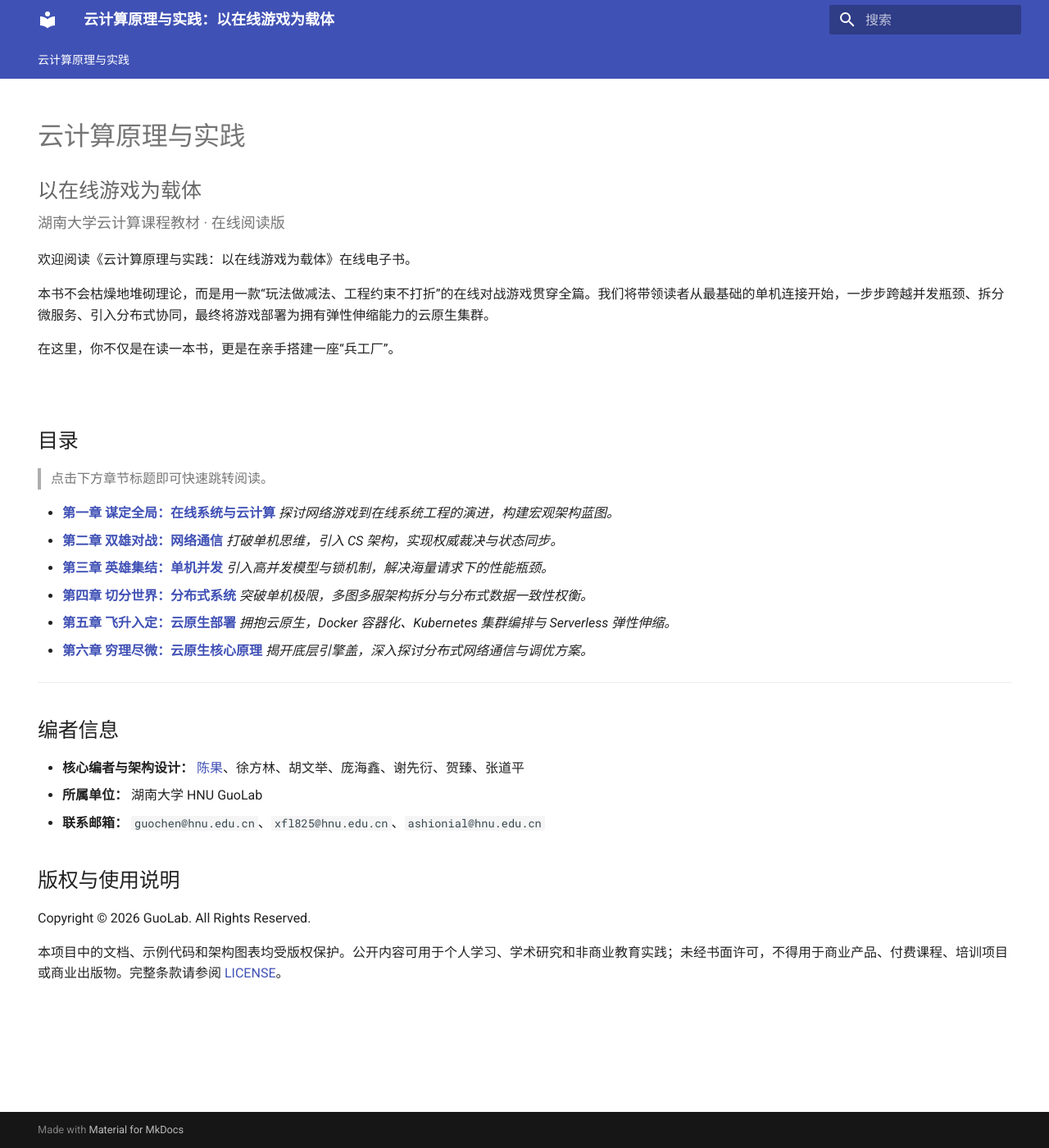
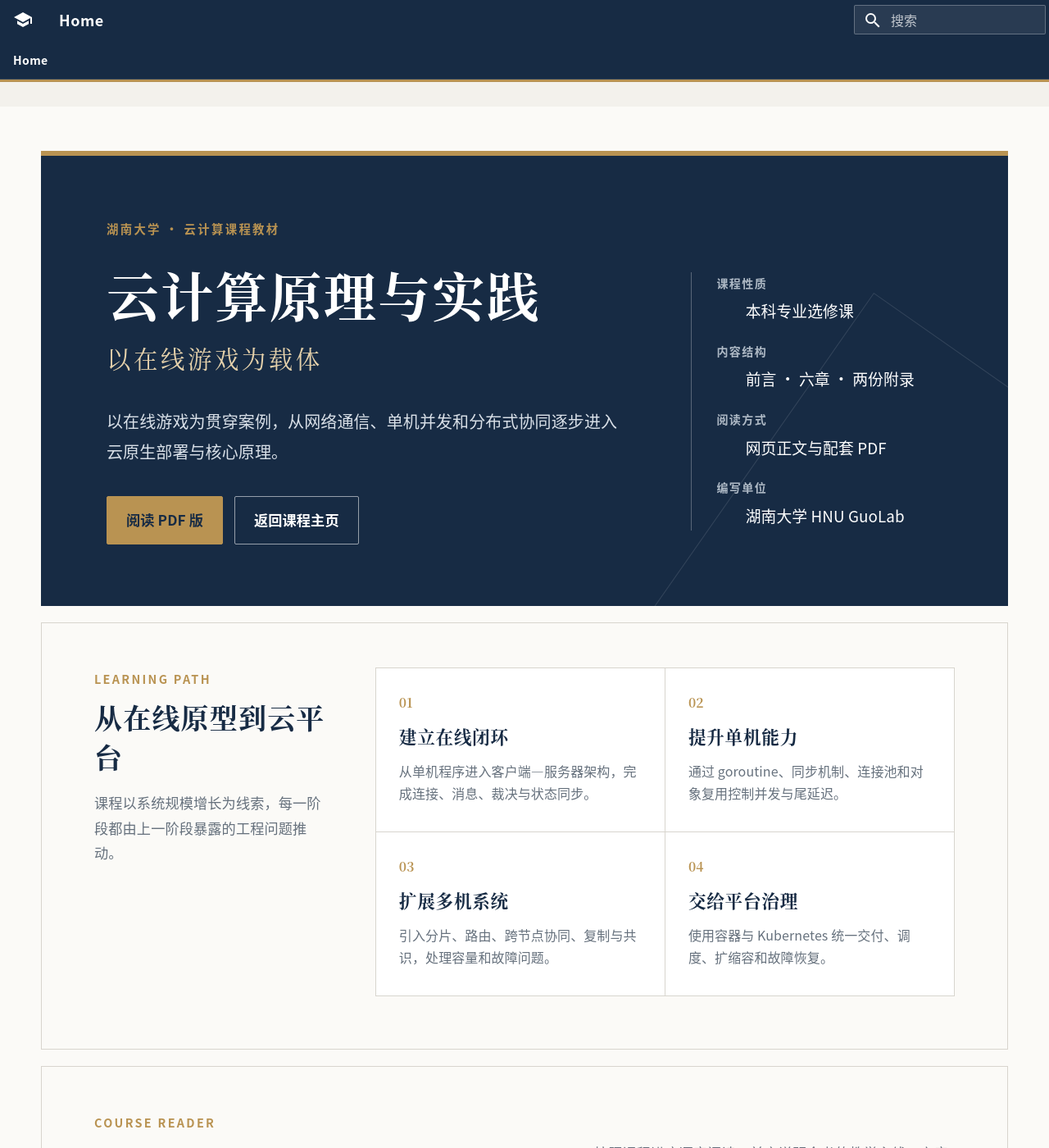
Before and after one commit to HNU-CloudComputing/CloudComputingMarkdown, an MkDocs documentation site: the page built from docs/index.md, in a window 1280 px wide and 1400 px high. Shown: the whole window at 82% size. Built offline with MkDocs 1.6.1 and Material for MkDocs 9.7.7, drawn with Linux system fonts in a browser that asks for light colours; some of the changed text lies outside the part shown.

Commit message:
design: rebuild Markdown homepage as course portal

```diff
--- a/docs/index.md
+++ b/docs/index.md
@@ -1,50 +1,122 @@
 ---
 hide:
-  - navigation # 隐藏左侧目录树，让首页更宽阔
-  - toc        # 隐藏右侧大纲
+  - navigation
+  - toc
 ---
 
-# 云计算原理与实践
+<div class="course-home">
+  <section class="course-home-hero" aria-labelledby="course-home-title">
+    <div class="course-home-kicker">湖南大学 · 云计算课程教材</div>
+    <div class="course-home-hero-grid">
+      <div>
+        <h1 id="course-home-title">云计算原理与实践</h1>
+        <p class="course-home-subtitle">以在线游戏为载体</p>
+        <p class="course-home-lead">以在线游戏为贯穿案例，从网络通信、单机并发和分布式协同逐步进入云原生部署与核心原理。</p>
+        <div class="course-home-actions">
+          <a class="course-home-button course-home-button-primary" href="https://hnu-cloudcomputing.github.io/CloudComputingPDF/">阅读 PDF 版</a>
+          <a class="course-home-button course-home-button-secondary" href="https://hnu-cloudcomputing.github.io/cloudcompute-pages/">返回课程主页</a>
+        </div>
+      </div>
+      <dl class="course-home-meta">
+        <div><dt>课程性质</dt><dd>本科专业选修课</dd></div>
+        <div><dt>内容结构</dt><dd>前言 · 六章 · 两份附录</dd></div>
+        <div><dt>阅读方式</dt><dd>网页正文与配套 PDF</dd></div>
+        <div><dt>编写单位</dt><dd>湖南大学 HNU GuoLab</dd></div>
+      </dl>
+    </div>
+  </section>
 
-<p style="font-size:1.25rem; color:#666; margin-top:-0.75rem; margin-bottom:0.25rem;">以在线游戏为载体</p>
+  <section class="course-home-path" aria-labelledby="course-home-path-title">
+    <header class="course-home-path-heading">
+      <span>LEARNING PATH</span>
+      <h2 id="course-home-path-title">从在线原型到云平台</h2>
+      <p>课程以系统规模增长为线索，每一阶段都由上一阶段暴露的工程问题推动。</p>
+    </header>
+    <div class="course-home-path-grid">
+      <article><span>01</span><h3>建立在线闭环</h3><p>从单机程序进入客户端—服务器架构，完成连接、消息、裁决与状态同步。</p></article>
+      <article><span>02</span><h3>提升单机能力</h3><p>通过 goroutine、同步机制、连接池和对象复用控制并发与尾延迟。</p></article>
+      <article><span>03</span><h3>扩展多机系统</h3><p>引入分片、路由、跨节点协同、复制与共识，处理容量和故障问题。</p></article>
+      <article><span>04</span><h3>交给平台治理</h3><p>使用容器与 Kubernetes 统一交付、调度、扩缩容和故障恢复。</p></article>
+    </div>
+  </section>
 
-<p style="font-size:0.9rem; color:#777; margin-top:0;">湖南大学云计算课程教材 · 在线阅读版</p>
-
-欢迎阅读《云计算原理与实践：以在线游戏为载体》在线电子书。
-
-本书不会枯燥地堆砌理论，而是用一款“玩法做减法、工程约束不打折”的在线对战游戏贯穿全篇。我们将带领读者从最基础的单机连接开始，一步步跨越并发瓶颈、拆分微服务、引入分布式协同，最终将游戏部署为拥有弹性伸缩能力的云原生集群。
-
-在这里，你不仅是在读一本书，更是在亲手搭建一座“兵工厂”。
-
-<br>
-
-## 目录
-
-> 点击下方章节标题即可快速跳转阅读。
-
-* **[第一章 谋定全局：在线系统与云计算](sec1.md)**
-    *探讨网络游戏到在线系统工程的演进，构建宏观架构蓝图。*
-* **[第二章 双雄对战：网络通信](sec2.md)**
-    *打破单机思维，引入 CS 架构，实现权威裁决与状态同步。*
-* **[第三章 英雄集结：单机并发](sec3.md)**
-    *引入高并发模型与锁机制，解决海量请求下的性能瓶颈。*
-* **[第四章 切分世界：分布式系统](sec4.md)**
-    *突破单机极限，多图多服架构拆分与分布式数据一致性权衡。*
-* **[第五章 飞升入定：云原生部署](sec5.md)**
-    *拥抱云原生，Docker 容器化、Kubernetes 集群编排与 Serverless 弹性伸缩。*
-* **[第六章 穷理尽微：云原生核心原理](sec6.md)**
-    *揭开底层引擎盖，深入探讨分布式网络通信与调优方案。*
-
----
-
-## 编者信息
-
-- **核心编者与架构设计：** [陈果](https://grzy.hnu.edu.cn/site/index/chenguo)、徐方林、胡文举、庞海鑫、谢先衍、贺臻、张道平
-- **所属单位：** 湖南大学 HNU GuoLab
-- **联系邮箱：** `guochen@hnu.edu.cn`、`xfl825@hnu.edu.cn`、`ashionial@hnu.edu.cn`
-
-## 版权与使用说明
-
-Copyright © 2026 GuoLab. All Rights Reserved.
-
-本项目中的文档、示例代码和架构图表均受版权保护。公开内容可用于个人学习、学术研究和非商业教育实践；未经书面许可，不得用于商业产品、付费课程、培训项目或商业出版物。完整条款请参阅 [LICENSE](https://github.com/HNU-CloudComputing/CloudComputingMarkdown/blob/main/LICENSE)。
+  <section class="course-home-section" aria-labelledby="course-home-chapters">
+    <header class="course-home-section-heading">
+      <span>COURSE READER</span>
+      <h2 id="course-home-chapters">课程内容</h2>
+      <p>按照课程进度逐章阅读；前言说明全书的教学主线，六章正文对应课程的核心知识结构。</p>
+    </header>
+    <div class="course-home-grid">
+      <a class="course-home-card" href="intro/">
+        <span class="course-home-index">导读</span>
+        <span class="course-home-card-copy"><strong>前言</strong><small>前言 · 网页阅读</small></span>
+        <span class="course-home-arrow" aria-hidden="true">→</span>
+      </a>
+      <a class="course-home-card" href="sec1/">
+        <span class="course-home-index">01</span>
+        <span class="course-home-card-copy"><strong>第一章 谋定全局：在线系统与云计算</strong><small>课程章节 · 网页阅读</small></span>
+        <span class="course-home-arrow" aria-hidden="true">→</span>
+      </a>
+      <a class="course-home-card" href="sec2/">
+        <span class="course-home-index">02</span>
+        <span class="course-home-card-copy"><strong>第二章 双雄对战：网络通信</strong><small>课程章节 · 网页阅读</small></span>
+        <span class="course-home-arrow" aria-hidden="true">→</span>
+      </a>
+      <a class="course-home-card" href="sec3/">
+        <span class="course-home-index">03</span>
+        <span class="course-home-card-copy"><strong>第三章 英雄集结：单机并发</strong><small>课程章节 · 网页阅读</small></span>
+        <span class="course-home-arrow" aria-hidden="true">→</span>
+      </a>
+      <a class="course-home-card" href="sec4/">
+        <span class="course-home-index">04</span>
+        <span class="course-home-card-copy"><strong>第四章 切分世界：分布式系统</strong><small>课程章节 · 网页阅读</small></span>
+        <span class="course-home-arrow" aria-hidden="true">→</span>
+      </a>
+      <a class="course-home-card" href="sec5/">
+        <span class="course-home-index">05</span>
+        <span class="course-home-card-copy"><strong>第五章 飞升入定：云原生部署</strong><small>课程章节 · 网页阅读</small></span>
+        <span class="course-home-arrow" aria-hidden="true">→</span>
+      </a>
+      <a class="course-home-card" href="sec6/">
+        <span class="course-home-index">06</span>
+        <span class="course-home-card-copy"><strong>第六章 穷理尽微：云原生核心原理</strong><small>课程章节 · 网页阅读</small></span>
+        <span class="course-home-arrow" aria-hidden="true">→</span>
+      </a>
+    </div>
+  </section>
+  <section class="course-home-section course-home-section-compact" aria-labelledby="course-home-appendix">
+    <header class="course-home-section-heading">
+      <span>SUPPLEMENTARY MATERIAL</span>
+      <h2 id="course-home-appendix">附录</h2>
+    </header>
+    <div class="course-home-grid course-home-grid-appendix">
+      <a class="course-home-card" href="AppendixA/">
+        <span class="course-home-index">A</span>
+        <span class="course-home-card-copy"><strong>章节重难知识点索引</strong><small>补充材料 · 网页阅读</small></span>
+        <span class="course-home-arrow" aria-hidden="true">→</span>
+      </a>
+      <a class="course-home-card" href="AppendixB/">
+        <span class="course-home-index">B</span>
+        <span class="course-home-card-copy"><strong>配套实验与开源代码</strong><small>补充材料 · 网页阅读</small></span>
+        <span class="course-home-arrow" aria-hidden="true">→</span>
+      </a>
+    </div>
+  </section>
+  <section class="course-home-information" aria-label="教材与版权信息">
+    <div class="course-home-editorial">
+      <span class="course-home-section-label">EDITORIAL TEAM</span>
+      <h2>编者信息</h2>
+      <dl>
+        <div><dt>核心编者与架构设计</dt><dd><a href="https://grzy.hnu.edu.cn/site/index/chenguo">陈果</a>、徐方林、胡文举、庞海鑫、谢先衍、贺臻、张道平</dd></div>
+        <div><dt>所属单位</dt><dd>湖南大学 HNU GuoLab</dd></div>
+        <div><dt>联系邮箱</dt><dd><a href="mailto:guochen@hnu.edu.cn">guochen@hnu.edu.cn</a>、<a href="mailto:xfl825@hnu.edu.cn">xfl825@hnu.edu.cn</a>、<a href="mailto:ashionial@hnu.edu.cn">ashionial@hnu.edu.cn</a></dd></div>
+      </dl>
+    </div>
+    <div class="course-home-license">
+      <span class="course-home-section-label">COPYRIGHT AND USE</span>
+      <h2>版权与使用说明</h2>
+      <p class="course-home-copyright">Copyright © 2026 GuoLab. All Rights Reserved.</p>
+      <p>本项目中的文档、示例代码和架构图表均受版权保护。公开内容可用于个人学习、学术研究和非商业教育实践；未经书面许可，不得用于商业产品、付费课程、培训项目或商业出版物。完整条款请参阅 <a href="https://github.com/HNU-CloudComputing/CloudComputingMarkdown/blob/main/LICENSE">LICENSE</a>。</p>
+    </div>
+  </section>
+</div>
--- /dev/null
+++ b/docs/stylesheets/course.css
@@ -0,0 +1,496 @@
+:root > * {
+  --md-primary-fg-color: #172b44;
+  --md-primary-fg-color--light: #244564;
+  --md-primary-fg-color--dark: #102036;
+  --md-accent-fg-color: #9b733d;
+  --md-default-bg-color: #f3f1ec;
+  --md-default-fg-color: #252c35;
+  --md-default-fg-color--light: #66717d;
+  --md-typeset-a-color: #1c4f80;
+  --md-code-bg-color: #f0eee8;
+  --md-text-font: "Noto Sans CJK SC", "PingFang SC", "Microsoft YaHei", sans-serif;
+  --md-code-font: "SFMono-Regular", Consolas, "Liberation Mono", monospace;
+  --course-navy: #172b44;
+  --course-navy-soft: #244564;
+  --course-gold: #b99352;
+  --course-paper: #fbfaf7;
+  --course-ink: #252c35;
+  --course-muted: #66717d;
+  --course-line: #d8d5ce;
+}
+
+body {
+  background: var(--md-default-bg-color);
+  letter-spacing: 0.01em;
+}
+
+.md-grid {
+  max-width: 1440px;
+}
+
+.md-header {
+  border-bottom: 3px solid var(--course-gold);
+  box-shadow: none;
+}
+
+.md-header__title,
+.md-tabs__link {
+  font-weight: 700;
+  letter-spacing: 0.03em;
+}
+
+.md-tabs {
+  background: var(--course-navy);
+  border-bottom: 1px solid rgba(255, 255, 255, 0.12);
+}
+
+.md-tabs__link {
+  opacity: 0.75;
+}
+
+.md-tabs__link--active,
+.md-tabs__link:hover {
+  color: #f0d49d;
+  opacity: 1;
+}
+
+.md-search__form {
+  border: 1px solid rgba(255, 255, 255, 0.28);
+  border-radius: 0.1rem;
+  background: rgba(255, 255, 255, 0.08);
+}
+
+.md-main {
+  background: #f3f1ec;
+}
+
+.md-content {
+  background: var(--course-paper);
+}
+
+.md-content__inner {
+  margin-bottom: 2.5rem;
+}
+
+.md-typeset {
+  color: var(--course-ink);
+  font-size: 0.86rem;
+  line-height: 1.9;
+}
+
+.md-typeset h1,
+.md-typeset h2,
+.md-typeset h3,
+.md-typeset h4 {
+  color: var(--course-navy);
+  font-family: "Noto Serif CJK SC", "Songti SC", "STSong", serif;
+  font-weight: 700;
+  letter-spacing: 0.035em;
+}
+
+.md-typeset h1 {
+  padding-bottom: 0.65rem;
+  border-bottom: 2px solid var(--course-gold);
+}
+
+.md-typeset h2 {
+  padding-bottom: 0.35rem;
+  border-bottom: 1px solid var(--course-line);
+}
+
+.md-nav__link--active,
+.md-nav__link:focus,
+.md-nav__link:hover {
+  color: #8a642f;
+}
+
+.md-sidebar__scrollwrap {
+  scrollbar-color: #a8a39a transparent;
+}
+
+.md-footer {
+  border-top: 3px solid var(--course-gold);
+  background: var(--course-navy);
+}
+
+.course-home {
+  width: min(1180px, 100%);
+  margin: 0 auto;
+  padding: 1.7rem 0 3rem;
+}
+
+.course-home-hero {
+  position: relative;
+  overflow: hidden;
+  padding: 3.75rem 4rem;
+  color: #fff;
+  background: var(--course-navy);
+  border-top: 6px solid var(--course-gold);
+}
+
+.course-home-hero::after {
+  content: "";
+  position: absolute;
+  right: -8rem;
+  bottom: -12rem;
+  width: 26rem;
+  height: 26rem;
+  border: 1px solid rgba(255, 255, 255, 0.12);
+  transform: rotate(35deg);
+}
+
+.course-home-kicker,
+.course-home-section-label,
+.course-home-section-heading > span {
+  display: block;
+  color: var(--course-gold);
+  font-size: 0.72rem;
+  font-weight: 700;
+  letter-spacing: 0.16em;
+}
+
+.course-home-hero-grid {
+  position: relative;
+  z-index: 1;
+  display: grid;
+  grid-template-columns: minmax(0, 1.55fr) minmax(250px, 0.75fr);
+  gap: 4rem;
+  align-items: end;
+  margin-top: 1.1rem;
+}
+
+.md-typeset .course-home-hero h1 {
+  margin: 0;
+  padding: 0;
+  color: #fff;
+  border: 0;
+  font-size: clamp(2.3rem, 5vw, 4.4rem);
+  line-height: 1.08;
+}
+
+.course-home-subtitle {
+  margin: 0.8rem 0 0;
+  color: #e5d1ab;
+  font-family: "Noto Serif CJK SC", "Songti SC", "STSong", serif;
+  font-size: clamp(1.2rem, 2.3vw, 1.8rem);
+  letter-spacing: 0.12em;
+}
+
+.course-home-lead {
+  max-width: 44rem;
+  margin: 1.5rem 0 0;
+  color: #d9e0e8;
+  font-size: 1rem;
+  line-height: 1.85;
+}
+
+.course-home-actions {
+  display: flex;
+  flex-wrap: wrap;
+  gap: 0.7rem;
+  margin-top: 1.8rem;
+}
+
+.course-home-button {
+  display: inline-flex;
+  align-items: center;
+  justify-content: center;
+  min-height: 2.8rem;
+  padding: 0.6rem 1.15rem;
+  border: 1px solid transparent;
+  border-radius: 0.1rem;
+  font-weight: 700;
+  text-decoration: none;
+}
+
+.md-typeset .course-home-button-primary {
+  color: #172b44;
+  background: var(--course-gold);
+  border-color: var(--course-gold);
+}
+
+.md-typeset .course-home-button-secondary {
+  color: #fff;
+  background: transparent;
+  border-color: rgba(255, 255, 255, 0.55);
+}
+
+.course-home-meta {
+  margin: 0;
+  padding-left: 1.5rem;
+  border-left: 1px solid rgba(255, 255, 255, 0.28);
+}
+
+.course-home-meta div + div {
+  margin-top: 0.9rem;
+}
+
+.course-home-meta dt {
+  color: #aeb9c5;
+  font-size: 0.7rem;
+  font-weight: 700;
+  letter-spacing: 0.1em;
+}
+
+.course-home-meta dd {
+  margin: 0.15rem 0 0;
+  color: #fff;
+  font-size: 0.94rem;
+}
+
+.course-home-section,
+.course-home-path,
+.course-home-information {
+  margin-top: 1rem;
+  padding: 2.7rem 3.2rem 3.2rem;
+  background: var(--course-paper);
+  border: 1px solid var(--course-line);
+}
+
+.course-home-path {
+  display: grid;
+  grid-template-columns: minmax(240px, 0.72fr) minmax(0, 1.8fr);
+  gap: 3rem;
+  align-items: start;
+}
+
+.course-home-path-heading > span {
+  display: block;
+  color: var(--course-gold);
+  font-size: 0.72rem;
+  font-weight: 700;
+  letter-spacing: 0.16em;
+}
+
+.md-typeset .course-home-path-heading h2 {
+  margin: 0.5rem 0 0;
+  padding: 0;
+  color: var(--course-navy);
+  border: 0;
+  font-size: 1.7rem;
+}
+
+.course-home-path-heading p {
+  margin: 0.9rem 0 0;
+  color: var(--course-muted);
+  line-height: 1.75;
+}
+
+.course-home-path-grid {
+  display: grid;
+  grid-template-columns: repeat(2, minmax(0, 1fr));
+  border-top: 1px solid var(--course-line);
+  border-left: 1px solid var(--course-line);
+}
+
+.course-home-path-grid article {
+  min-height: 10rem;
+  padding: 1.25rem 1.4rem;
+  background: #fff;
+  border-right: 1px solid var(--course-line);
+  border-bottom: 1px solid var(--course-line);
+}
+
+.course-home-path-grid article > span {
+  color: var(--course-gold);
+  font-family: "Noto Serif CJK SC", "Songti SC", "STSong", serif;
+  font-size: 0.78rem;
+  font-weight: 700;
+}
+
+.md-typeset .course-home-path-grid h3 {
+  margin: 0.45rem 0 0;
+  color: var(--course-navy);
+  font-size: 1.08rem;
+}
+
+.course-home-path-grid p {
+  margin: 0.65rem 0 0;
+  color: var(--course-muted);
+  font-size: 0.8rem;
+  line-height: 1.7;
+}
+
+.course-home-section-heading {
+  display: grid;
+  grid-template-columns: minmax(0, 1fr) minmax(260px, 0.8fr);
+  column-gap: 3rem;
+  align-items: end;
+  padding-bottom: 1.1rem;
+  border-bottom: 1px solid var(--course-line);
+}
+
+.course-home-section-heading > span {
+  grid-column: 1 / -1;
+  margin-bottom: 0.45rem;
+}
+
+.md-typeset .course-home-section-heading h2,
+.md-typeset .course-home-information h2 {
+  margin: 0;
+  padding: 0;
+  color: var(--course-navy);
+  border: 0;
+  font-size: 1.7rem;
+}
+
+.course-home-section-heading p {
+  margin: 0;
+  color: var(--course-muted);
+  line-height: 1.7;
+}
+
+.course-home-grid {
+  display: grid;
+  grid-template-columns: repeat(2, minmax(0, 1fr));
+  margin-top: 1.4rem;
+  border-top: 1px solid var(--course-line);
+  border-left: 1px solid var(--course-line);
+}
+
+.course-home-card {
+  display: grid;
+  grid-template-columns: 3.2rem minmax(0, 1fr) 1.4rem;
+  gap: 0.9rem;
+  align-items: center;
+  min-height: 6rem;
+  padding: 1rem 1.15rem;
+  color: var(--course-ink) !important;
+  background: #fff;
+  border-right: 1px solid var(--course-line);
+  border-bottom: 1px solid var(--course-line);
+  text-decoration: none;
+}
+
+.course-home-card:hover {
+  background: #f3efe6;
+}
+
+.course-home-index {
+  color: var(--course-gold);
+  font-family: "Noto Serif CJK SC", "Songti SC", "STSong", serif;
+  font-size: 1.1rem;
+  font-weight: 700;
+  border-right: 1px solid var(--course-line);
+}
+
+.course-home-card-copy {
+  display: flex;
+  flex-direction: column;
+  gap: 0.3rem;
+}
+
+.course-home-card-copy strong {
+  font-family: "Noto Serif CJK SC", "Songti SC", "STSong", serif;
+  font-size: 1.02rem;
+  line-height: 1.45;
+}
+
+.course-home-card-copy small {
+  color: var(--course-muted);
+  font-size: 0.72rem;
+  letter-spacing: 0.06em;
+}
+
+.course-home-arrow {
+  color: var(--course-navy-soft);
+  font-size: 1.2rem;
+}
+
+.course-home-information {
+  display: grid;
+  grid-template-columns: 1.1fr 0.9fr;
+  gap: 2.5rem;
+}
+
+.course-home-information dl {
+  margin: 1rem 0 0;
+}
+
+.course-home-information dl div {
+  display: grid;
+  grid-template-columns: 9rem minmax(0, 1fr);
+  gap: 0.8rem;
+  padding: 0.65rem 0;
+  border-bottom: 1px solid var(--course-line);
+}
+
+.course-home-information dt {
+  color: var(--course-navy);
+  font-weight: 700;
+}
+
+.course-home-information dd {
+  margin: 0;
+  color: var(--course-muted);
+}
+
+.course-home-license {
+  padding-left: 2.5rem;
+  border-left: 4px solid var(--course-gold);
+}
+
+.course-home-copyright {
+  color: var(--course-ink);
+  font-family: "Noto Serif CJK SC", "Songti SC", "STSong", serif;
+  font-size: 1rem;
+}
+
+@media (max-width: 900px) {
+  .course-home-hero {
+    padding: 3rem 2rem;
+  }
+
+  .course-home-hero-grid,
+  .course-home-section-heading,
+  .course-home-path,
+  .course-home-information {
+    grid-template-columns: 1fr;
+  }
+
+  .course-home-meta {
+    padding: 1.3rem 0 0;
+    border-top: 1px solid rgba(255, 255, 255, 0.28);
+    border-left: 0;
+  }
+
+  .course-home-section-heading p {
+    margin-top: 0.7rem;
+  }
+
+  .course-home-license {
+    padding: 1.5rem 0 0;
+    border-top: 1px solid var(--course-line);
+    border-left: 0;
+  }
+}
+
+@media (max-width: 680px) {
+  .course-home {
+    padding: 0.75rem 0 2rem;
+  }
+
+  .course-home-hero,
+  .course-home-section,
+  .course-home-information {
+    padding: 2rem 1.2rem;
+  }
+
+  .course-home-grid {
+    grid-template-columns: 1fr;
+  }
+
+  .course-home-path-grid {
+    grid-template-columns: 1fr;
+  }
+
+  .course-home-actions,
+  .course-home-button {
+    width: 100%;
+  }
+
+  .course-home-information dl div {
+    grid-template-columns: 1fr;
+    gap: 0.2rem;
+  }
+}
--- a/mkdocs.yml
+++ b/mkdocs.yml
@@ -4,12 +4,22 @@
 theme:
   name: material
   language: zh
+  font: false
+  palette:
+    scheme: default
+    primary: custom
+    accent: custom
+  icon:
+    logo: material/school
   features:
     - navigation.tabs
+    - navigation.tabs.sticky
     - navigation.sections
+    - navigation.tracking
     - navigation.top
     - search.suggest
     - search.highlight
+    - content.code.copy
 
 markdown_extensions:
   - pymdownx.arithmatex:
@@ -22,3 +32,8 @@
 extra_javascript:
   - javascripts/mathjax.js
   - https://cdn.jsdelivr.net/npm/mathjax@3/es5/tex-mml-chtml.js
+
+extra_css:
+  - stylesheets/course.css
+
+copyright: Copyright © 2026 GuoLab. All Rights Reserved.
```
Also changed, not shown: 1 other file.
